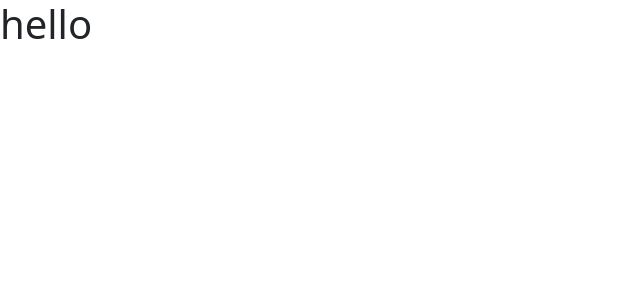
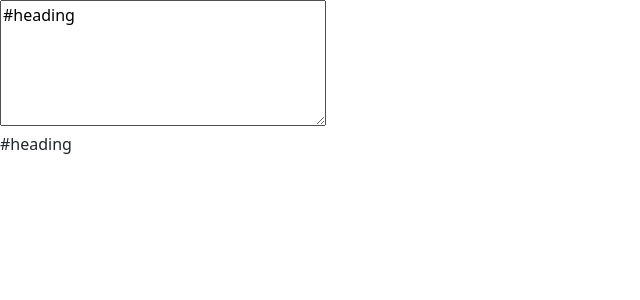
Before and after one commit to suemcmahon/markdown-previewer, a React (Create React App) app: page / in a window 1280 px wide. Shown: the top 300 px of the page, without its empty margins (0-640 px from the left). Built offline with nearby package versions, Linux system fonts and the light colour scheme.

Commit message:
Add basic static version of app

```diff
--- a/package.json
+++ b/package.json
@@ -7,6 +7,7 @@
     "@testing-library/react": "^11.2.7",
     "@testing-library/user-event": "^12.8.3",
     "bootstrap": "^5.1.3",
+    "prop-types": "^15.7.2",
     "react": "^17.0.2",
     "react-dom": "^17.0.2",
     "react-scripts": "4.0.3",
--- /dev/null
+++ b/src/components/Editor.js
@@ -0,0 +1,20 @@
+import PropTypes from "prop-types";
+
+const Editor = ({ markdown }) => {
+  return (
+    <textarea
+      id="editor"
+      className="editor"
+      name="editor"
+      rows="5"
+      cols="33"
+      defaultValue={markdown}
+    ></textarea>
+  );
+};
+
+Editor.propTypes = {
+  markdown: PropTypes.string,
+};
+
+export default Editor;
--- /dev/null
+++ b/src/components/MarkdownPreviewer.js
@@ -0,0 +1,15 @@
+import Editor from "./Editor";
+import Preview from "./Preview";
+
+const MarkdownPreviewer = () => {
+  const placeholder = "#heading";
+
+  return (
+    <div className="markdown-previewer">
+      <Editor markdown={placeholder} />
+      <Preview markdown={placeholder} />
+    </div>
+  );
+};
+
+export default MarkdownPreviewer;
--- /dev/null
+++ b/src/components/Preview.js
@@ -0,0 +1,11 @@
+import PropTypes from "prop-types";
+
+const Preview = ({ markdown }) => {
+  return <div id="preview">{markdown}</div>;
+};
+
+Preview.propTypes = {
+  markdown: PropTypes.string,
+};
+
+export default Preview;
--- a/src/index.js
+++ b/src/index.js
@@ -2,11 +2,11 @@ import React from "react";
 import ReactDOM from "react-dom";
 import "./index.css";
 import "bootstrap/dist/css/bootstrap.css";
-import App from "./App";
+import MarkdownPreviewer from "./components/MarkdownPreviewer";
 
 ReactDOM.render(
   <React.StrictMode>
-    <App />
+    <MarkdownPreviewer />
   </React.StrictMode>,
   document.getElementById("root")
 );
```
Also changed, not shown: 1 other file (tests, documents, lock files or other folders).
